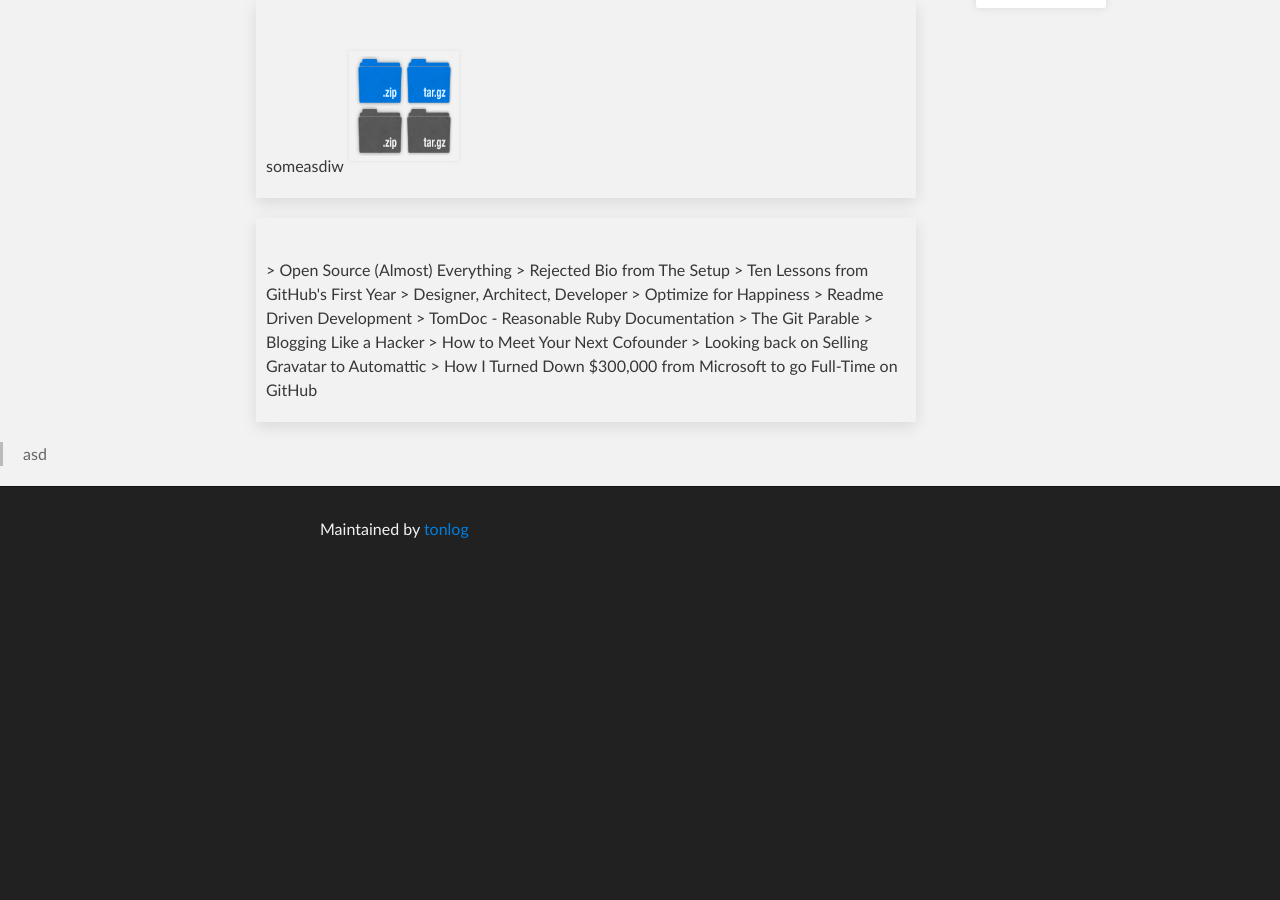
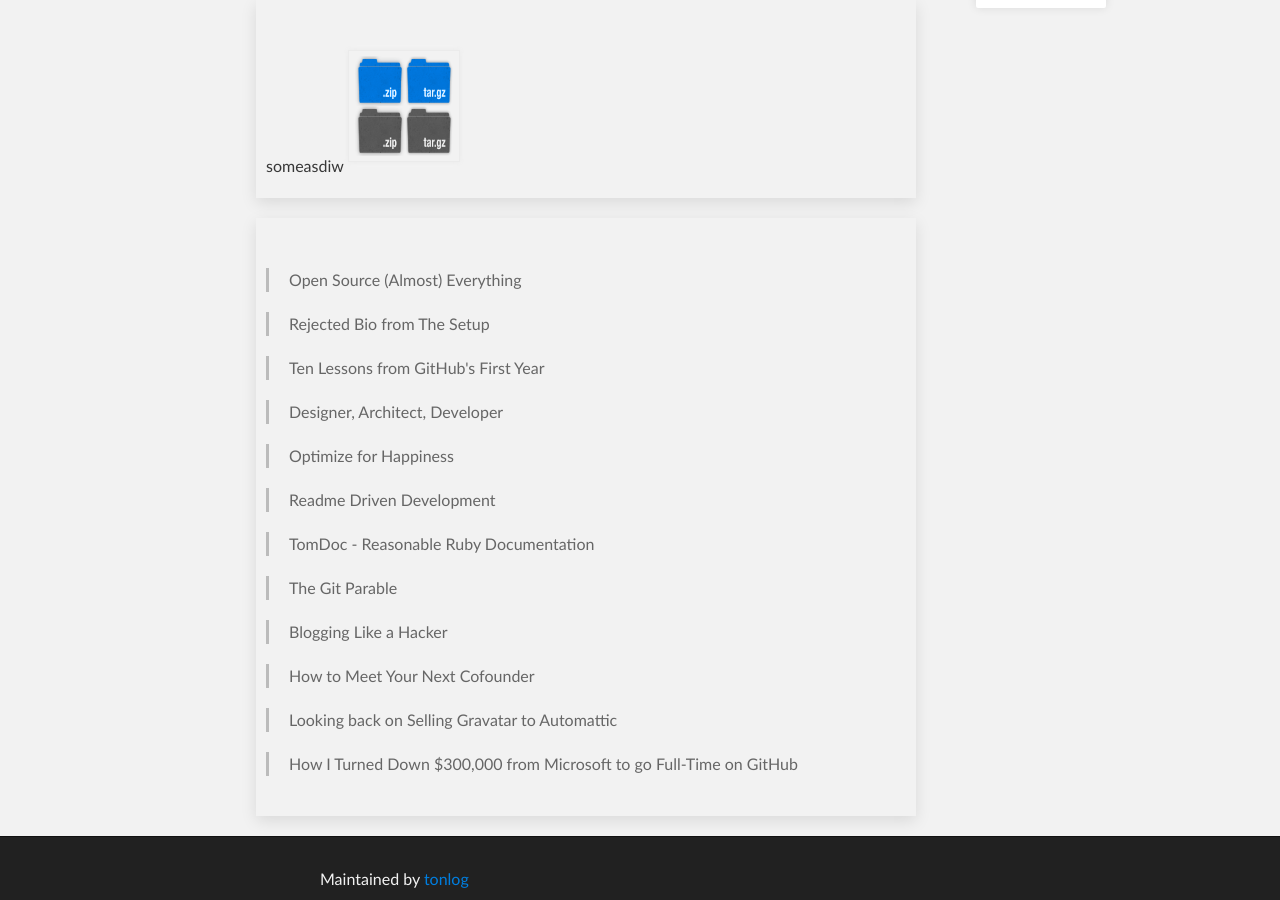
Before and after one commit to tonlog/tonlog.github.io, a Jekyll site: the page built from index.md, in a window 1280 px wide and 900 px high, scrolled down 602 px. Built offline with Jekyll 4.4.1, drawn with Linux system fonts in a browser that asks for light colours; Markdown is read by kramdown in place of the engine named in the settings; before the commit the page ends 1178 px from its top, so only the background shows below that.

Commit message:
Update index.md
template changed.

```diff
--- a/index.md
+++ b/index.md
@@ -42,11 +42,7 @@ author: tonie
 <div class="main_content">
 {% for post in site.posts %}
 
-> {{ post.title }}
+<blockquote><p> {{ post.title }} </p></blockquote>
 
 {% endfor %}
 </div>
-
-
-
-> asd
```
